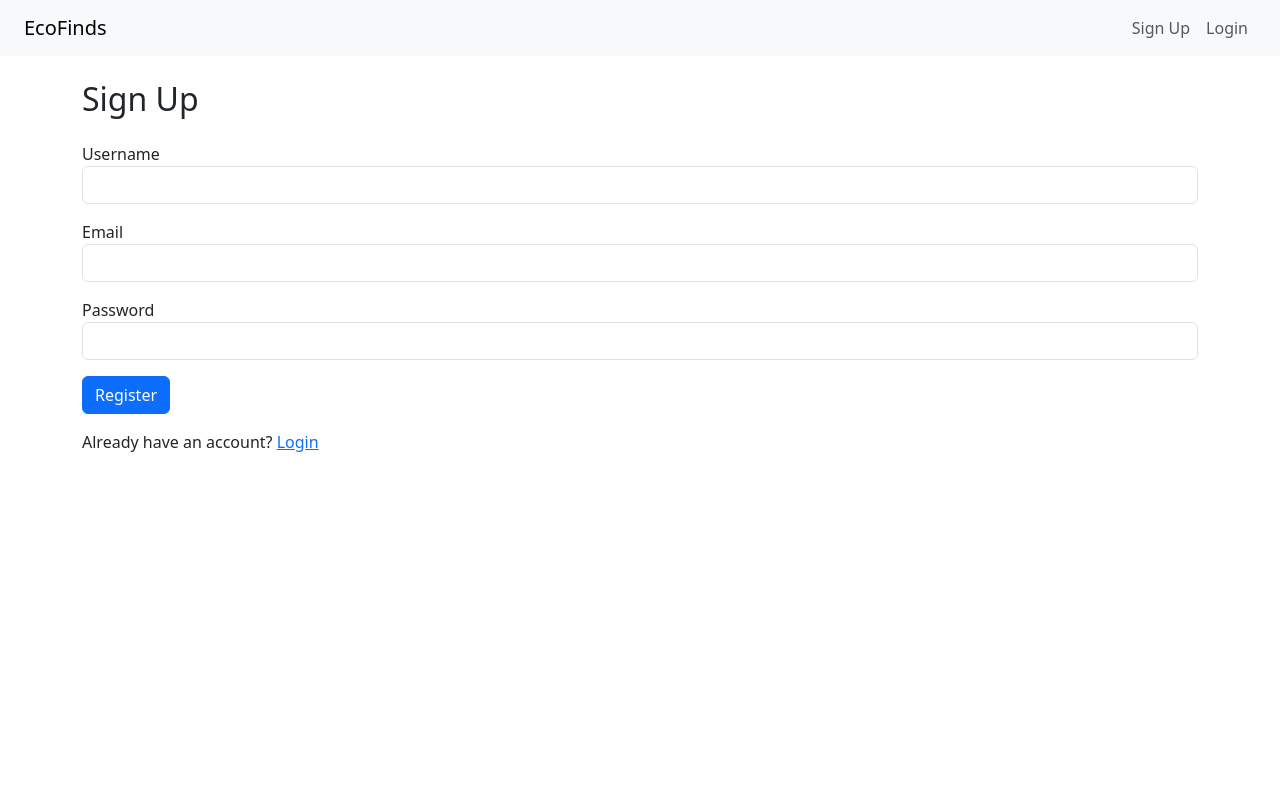
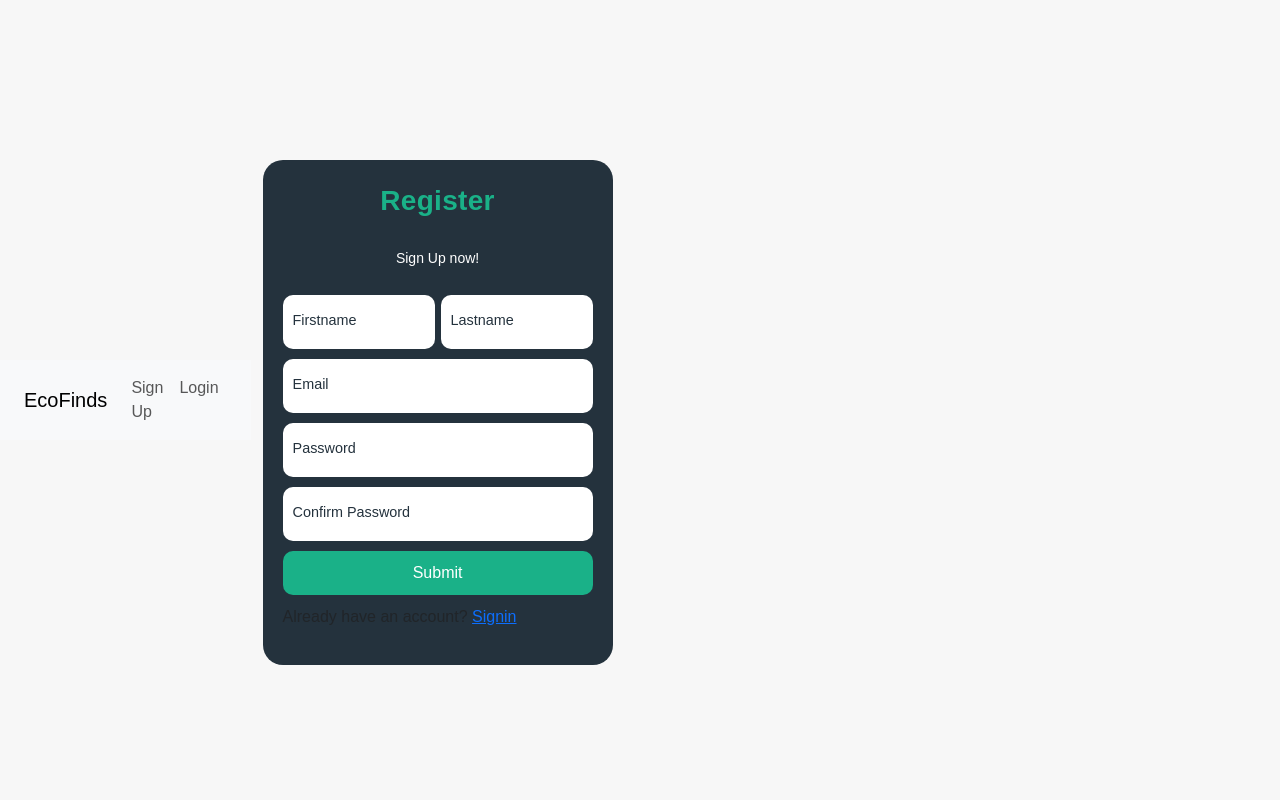
Before and after one commit to nishad-shaik/Ecofinds-odoo-Hackathon, a Flask app: page /register in a window 1280 px wide. Run offline with Flask 3, Linux system fonts and the light colour scheme.

Commit message:
added style

```diff
--- a/Eco/Templates/register.html
+++ b/Eco/Templates/register.html
@@ -1,7 +1,7 @@
 {% extends 'base.html' %}
 
 {% block content %}
-<h2 class="mb-4">Sign Up</h2>
+<!-- <h2 class="mb-4">Sign Up</h2>
 <form method="POST">
     <div class="mb-3">
         <label>Username</label>
@@ -17,5 +17,43 @@
     </div>
     <button type="submit" class="btn btn-primary">Register</button>
 </form>
-<p class="mt-3">Already have an account? <a href="/login">Login</a></p>
+<p class="mt-3">Already have an account? <a href="/login">Login</a></p> -->
+    <form autocomplete="off" class="form">
+        <p class="title">Register </p>
+        <p class="msg">Sign Up now!</p>
+        <div class="form-group">
+            <label>
+                <input type="text" required>
+                <span>Firstname</span>
+            </label>
+            <label>
+                <input type="text" required>
+                <span>Lastname</span>
+            </label>
+        </div>
+        <label>
+            <input type="text" required>
+            <span>Email</span>
+        </label>
+        <label>
+            <input type="password" id="password" required>
+            <span>Password</span>
+            <span class="icon" id="togglePassword">
+                <i class="far fa-eye-slash" ></i>
+            </span>
+        </label>
+        <label>
+            <input type="password" id="passwordConfirm" required>
+            <span>Confirm Password</span>
+            <span class="icon" id="togglePasswordConfirm">
+                <i class="far fa-eye-slash" ></i>
+            </span>
+        </label>
+        <button class="submit">Submit</button>
+        <p class="sigin">
+            Already have an account?
+            <a href="#">Signin</a>
+        </p>
+    </form>
+    <script src="nishu.js"></script>
 {% endblock %}
--- a/Eco/static/style.css
+++ b/Eco/static/style.css
@@ -0,0 +1,133 @@
+
+* {
+    margin: 0;
+    padding: 0;
+    box-sizing: border-box;
+    font-family: sans-serif;
+}
+
+body {
+    display: flex;
+    align-items: center;
+    justify-content: center;
+    min-height: 100vh;
+    background: #f7f7f7;
+}
+
+.form {
+    display: flex;
+    flex-direction: column ;
+    gap: 10px;
+    max-width:350px ;
+    background: #24323d;
+    padding: 20px;
+    border-radius: 20px;
+    position: relative;
+}
+
+.title{
+    font-size: 28px;
+    color: #1ab188;
+    font-weight: 600;
+    letter-spacing: 0.3px;
+    position: relative;
+    text-align: center;
+}
+
+.msg,.signin {
+    color: #fff;
+    font-size: 14px;
+    text-align: center;
+
+}
+
+.signin a {
+    color: #1ab188;
+    text-decoration: none;
+    transition: 0.3s;
+}
+
+.sigin a:hover {
+    color: #1ec79a ;
+
+
+}
+
+.form-group {
+    display: flex;
+    width: 100%;
+    gap: 6px;
+}
+
+.form label{
+    position: relative;
+}
+.form label input {
+    width: 100%;
+    padding: 10px 10px 20px 10px ;
+    outline: none ;
+    border: none;
+    border-radius: 10px;
+
+
+}
+
+.form label input + span{
+    position: absolute;
+    left: 10px;
+    top: 15px;
+    color: #24323d;
+    font-size: 0.9em;
+    cursor: text ;
+    transition: 0.3s ease;
+
+
+}
+
+.form label input:placeholder-shown + span {
+     top: 15px;
+     font-size: 0.9em;
+
+}
+
+.form label input:focus +span,
+.form label input:valid +span {
+    top: 30px ;
+    font-size: 0.7em;
+    font-weight: 600;
+}
+
+.form label input:valid +span {
+    color: #1ab188;
+    top: 50%;
+    right: 10px;
+    transform: translateY(-50%);
+    color: #24323d;
+    cursor: pointer;
+    width: 20px;
+    height: 20px;
+    display: flex;
+    align-items: center;
+    justify-content: center;
+    z-index: 9;
+
+}
+
+.submit {
+    border: none;
+    outline: none;
+    background-color: #1ab188;
+    padding: 10px;
+    border-radius: 10px;
+    color: #fff;
+    font-size: 16px;
+    transform: 0.3s ease;
+    cursor: pointer;
+
+
+}
+
+.submit:hover {
+    background: #1ec79a;
+    transition: 0.3s;
+}
```
